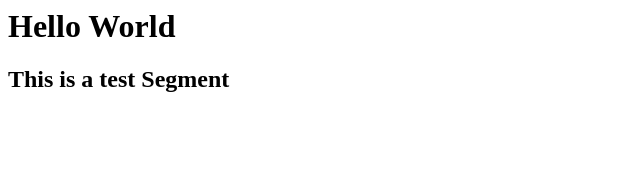
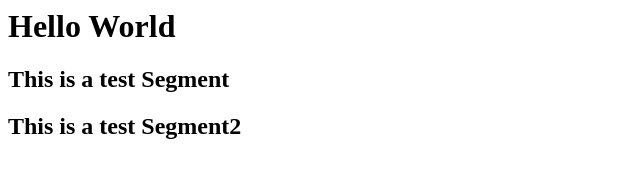
Before and after one commit to gurjeetartworld/hello-world, a plain HTML site: page index.html in a window 1280 px wide. Shown: the whole page, without its empty margins (0-640 px from the left). Drawn offline with Linux system fonts and the light colour scheme.

Commit message:
udpated index.

```diff
--- a/index.html
+++ b/index.html
@@ -1,2 +1,3 @@
 <h1>Hello World</h1>
 <h2>This is a test Segment</h2>
+<h2>This is a test Segment2</h2>
```
